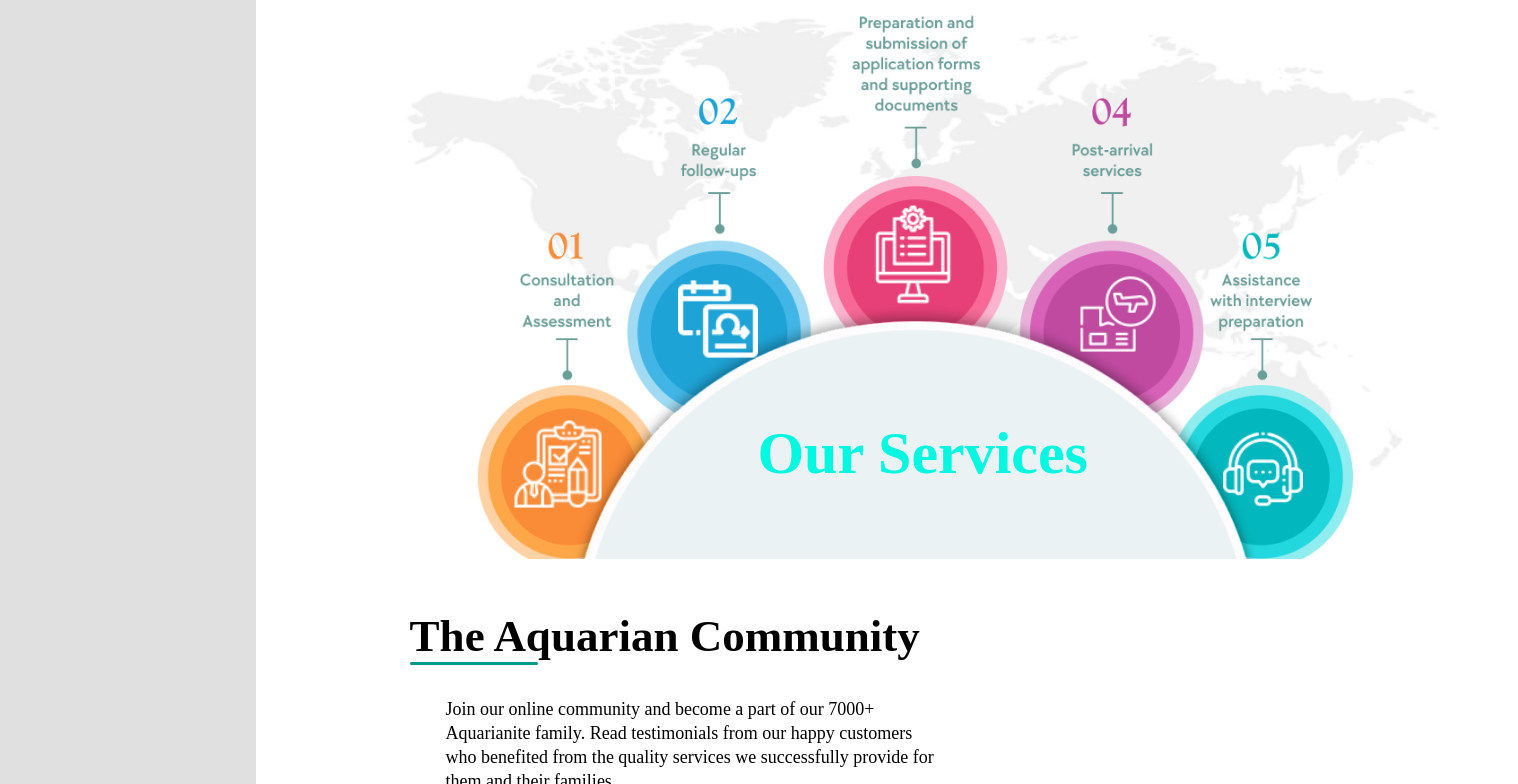
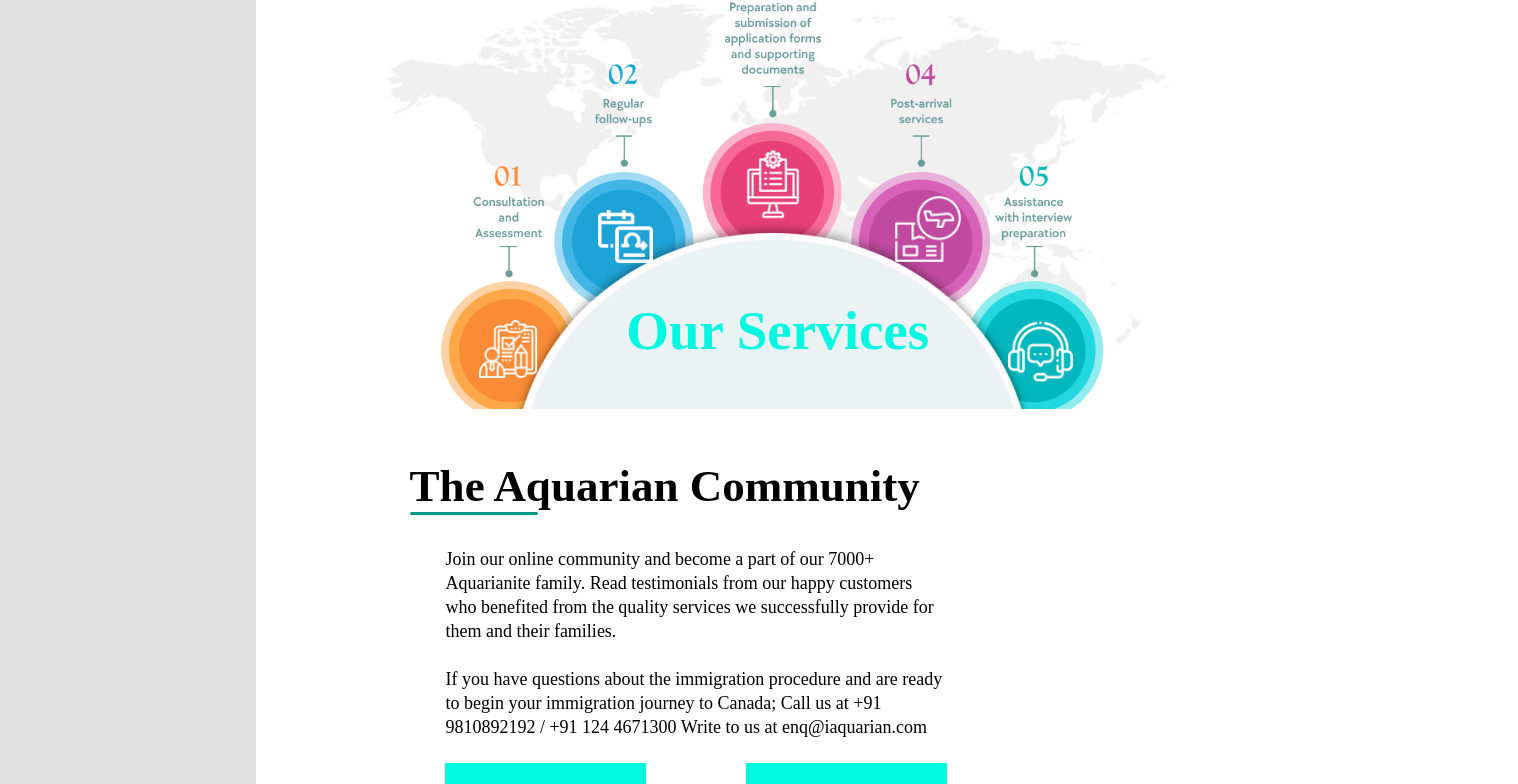
Before and after one commit to BizmanSS/Aquarian, a React (Create React App) app: page /about-us in a window 1280 px wide. Shown: the part 3491-4275 px from the top of the page, 1518 px wide, since content can reach past the window. Built offline with nearby package versions, Linux system fonts and the light colour scheme.

Commit message:
Css Changes

```diff
--- a/src/styles/AboutUs.css
+++ b/src/styles/AboutUs.css
@@ -387,6 +387,12 @@
   font-size: large;
   margin-bottom: 3%;
 }
+@media (max-width: 1800px) {
+  .button,
+  .button2 {
+    font-size: 17px;
+  }
+}
 @media (max-width: 1700px) {
   .sub-heading {
     font-size: 19px;
@@ -572,7 +578,14 @@
     font-size: 45px;
   }
 }
-@media (max-width: 1210px) {
+@media (max-width: 1350px) {
+  .button,
+  .button2 {
+    font-size: 16px;
+    width: 65%;
+  }
+}
+@media (max-width: 1220px) {
   .WhoWe h1,
   .Competitve h1,
   .OurServices h1,
@@ -584,6 +597,11 @@
   }
   .imageTeam {
     width: 47%;
+  }
+  .button,
+  .button2 {
+    font-size: 14px;
+    width: 100%;
   }
 }
 
--- a/src/styles/ServiceInfographics.css
+++ b/src/styles/ServiceInfographics.css
@@ -60,7 +60,6 @@
   color: #000;
   position: relative;
   text-align: center;
-
   font-family: "TT Chocolates";
   font-size: 16px;
   font-style: normal;
@@ -74,3 +73,150 @@
 .contentRegular {
   top: 20px;
 }
+@media (max-width: 1600px) {
+  .main-div {
+    width: 1000px;
+    height: 500px;
+  }
+  .infographics .consulation {
+    left: 165px;
+    top: 390px;
+    width: 70px;
+  }
+
+  .infographics .assistance {
+    left: 750px;
+    top: 325px;
+    width: 75px;
+  }
+
+  .infographics .regular {
+    left: 300px;
+    top: 125px;
+    width: 60px;
+  }
+
+  .infographics .post {
+    left: 630px;
+    width: 70px;
+    top: 55px;
+  }
+
+  .infographics .preparation {
+    left: 445px;
+    bottom: 85px;
+    width: 100px;
+  }
+  .service-title {
+    font-size: 55px;
+  }
+  .contentConsulation,
+  .contentRegular,
+  .contentAssistance,
+  .contentPost,
+  .contentPreparation {
+    font-size: 14px;
+    width: 400px;
+    line-height: 1.1rem;
+  }
+}
+@media (max-width: 1370px) {
+  .main-div {
+    width: 900px;
+    height: 450px;
+  }
+  .infographics .consulation {
+    left: 150px;
+    top: 360px;
+    width: 60px;
+  }
+
+  .infographics .assistance {
+    left: 680px;
+    top: 300px;
+    width: 65px;
+  }
+
+  .infographics .regular {
+    left: 270px;
+    top: 125px;
+    width: 55px;
+  }
+
+  .infographics .post {
+    left: 565px;
+    width: 70px;
+    top: 55px;
+  }
+
+  .infographics .preparation {
+    left: 400px;
+    bottom: 70px;
+    width: 90px;
+  }
+  .service-title {
+    font-size: 55px;
+  }
+  .contentConsulation,
+  .contentRegular,
+  .contentAssistance,
+  .contentPost,
+  .contentPreparation {
+    font-size: 13px;
+    width: 350px;
+    line-height: 1rem;
+  }
+  .contentAssistance {
+    top: 0px;
+  }
+}
+@media (max-width: 1200px) {
+  .main-div {
+    width: 800px;
+    height: 400px;
+  }
+  .infographics .consulation {
+    left: 135px;
+    top: 320px;
+    width: 50px;
+  }
+
+  .infographics .assistance {
+    left: 600px;
+    top: 270px;
+    width: 55px;
+  }
+
+  .infographics .regular {
+    left: 240px;
+    top: 115px;
+    width: 50px;
+  }
+
+  .infographics .post {
+    left: 505px;
+    width: 60px;
+    top: 55px;
+  }
+
+  .infographics .preparation {
+    left: 355px;
+    bottom: 55px;
+    width: 80px;
+  }
+  .service-title {
+    font-size: 55px;
+  }
+  .contentConsulation,
+  .contentRegular,
+  .contentAssistance,
+  .contentPost,
+  .contentPreparation {
+    font-size: 12px;
+    width: 300px;
+    line-height: 0.87rem;
+  }
+  .contentAssistance {
+    top: 0px;
+  }
+}
```
